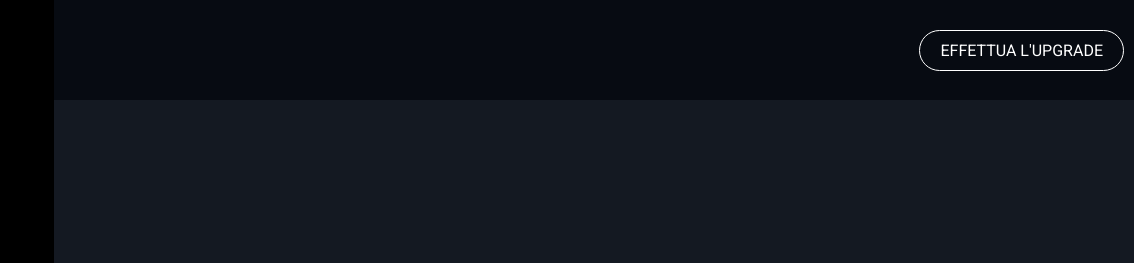
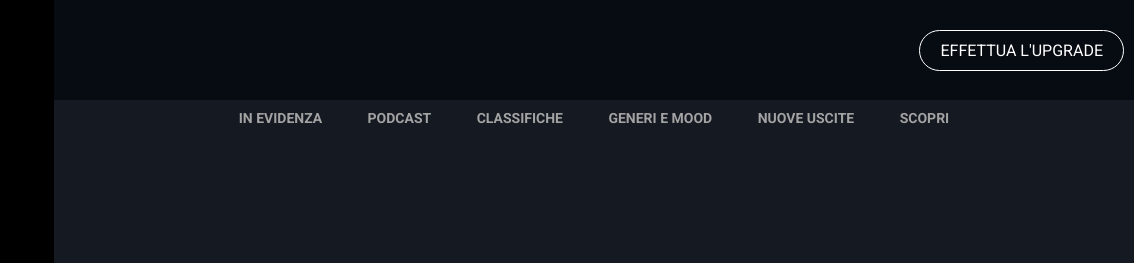
Before and after one commit to mirkoguerra/html-css-spotifyweb, a plain HTML site: page index.html in a window 1280 px wide. Shown: the top 263 px of the page, 146-1280 px from the left. Drawn offline with Linux system fonts and the light colour scheme.

Commit message:
prima sezione main

```diff
--- a/css/style.css
+++ b/css/style.css
@@ -191,6 +191,25 @@ main .sub-main {
   top: 100px;
   right: 0;
 }
+main .sub-main .in-evidenza-ecc {
+  width: 70%;
+  height: 40px;
+  margin: 10px auto;
+  display: flex;
+  flex-direction: row;
+  flex-wrap: wrap;
+  justify-content: space-around;
+}
+main .sub-main .in-evidenza-ecc a {
+  font-size: 14px;
+  font-weight: 600;
+  color: #A3A3A3;
+  margin-left: 10px;
+  margin-right: 10px;
+}
+main .sub-main .in-evidenza-ecc a:hover {
+  color: white;
+}
 /* FOOTER */
 footer .player-bar {
   width: 100%;
--- a/index.html
+++ b/index.html
@@ -79,6 +79,15 @@
     <main class="rel">
       <div class="sub-main">
 
+        <section class="in-evidenza-ecc">
+          <a href="#">IN EVIDENZA</a>
+          <a href="#">PODCAST</a>
+          <a href="#">CLASSIFICHE</a>
+          <a href="#">GENERI E MOOD</a>
+          <a href="#">NUOVE USCITE</a>
+          <a href="#">SCOPRI</a>
+        </section>
+
       </div>
     </main>
 
@@ -130,5 +139,6 @@
 
       </div>
     </footer>
+
   </body>
 </html>
```
